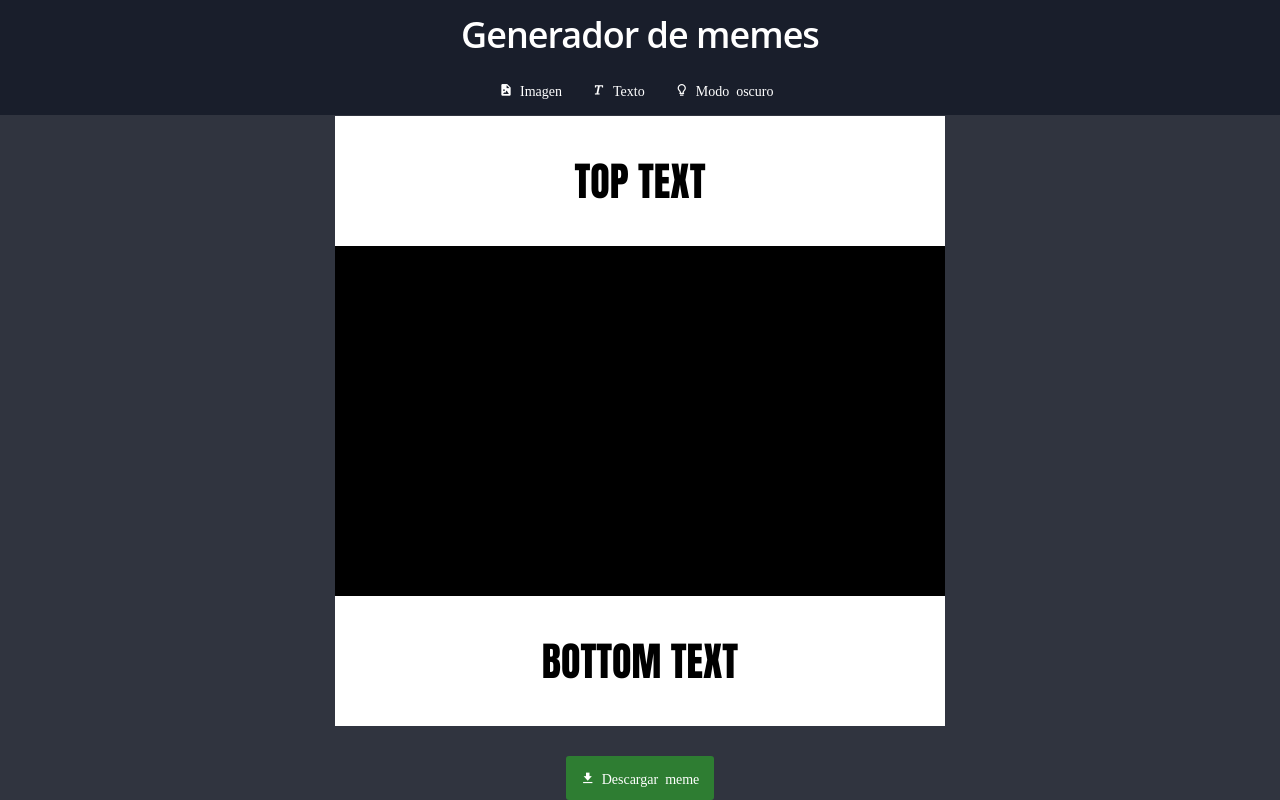
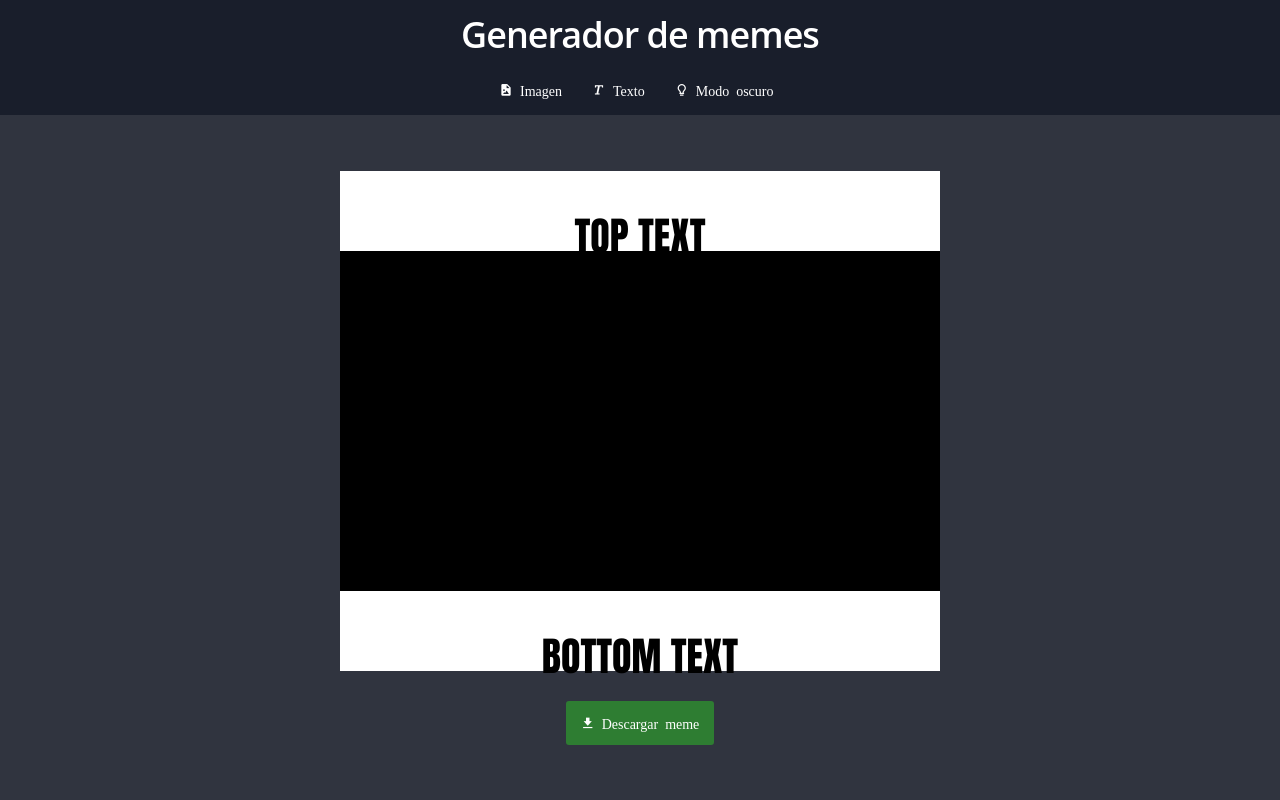
Before and after one commit to moregaivizzo/Generador-de-memes, a plain HTML site: page index.html in a window 1280 px wide. Drawn offline with nearby package versions, Linux system fonts and the light colour scheme.

Commit message:
style changes

```diff
--- a/style.css
+++ b/style.css
@@ -62,9 +62,9 @@ background-color: var(--color-header);
 }
 
 .meme-box {
-  width: 100%;
-  max-width: 610px;
-  height: 610px;
+  width: 90%;
+  max-width: 600px;
+  height: 500px;
   background-color: black;
   position: relative;
   display: flex;
@@ -97,6 +97,7 @@ background-color: var(--color-header);
 
 .meme-text {
   width: 100%;
+  height: 80px;
   background: white;
   color: black;
   text-align: center;
```
